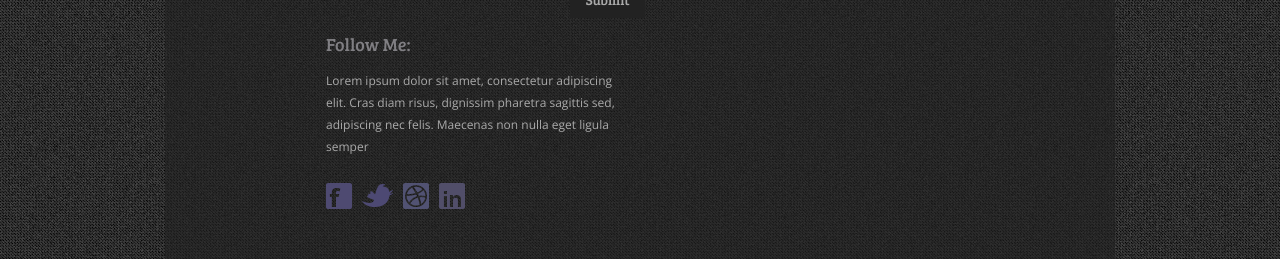
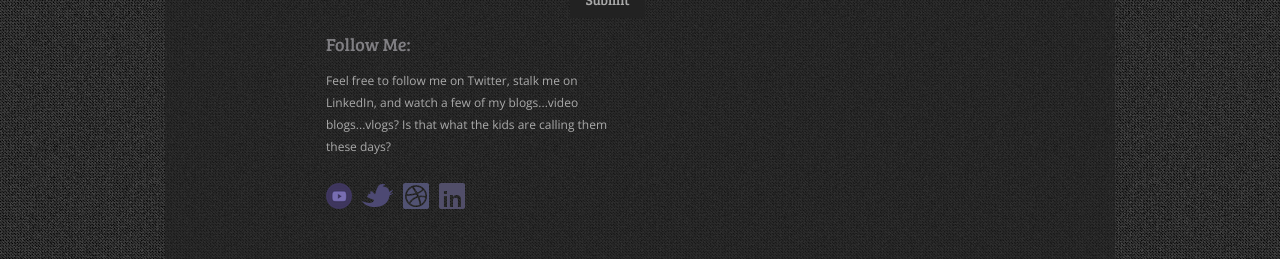
Before and after one commit to jmg0343/personal-site, a plain HTML site: page public/onePageResume/HTML/index.html in a window 1280 px wide. Shown: the part 2523-2782 px from the top of the page. Drawn offline with nearby package versions, Linux system fonts and the light colour scheme.

Commit message:
youtube link added

```diff
--- a/public/onePageResume/HTML/index.html
+++ b/public/onePageResume/HTML/index.html
@@ -106,9 +106,9 @@
                 </div>
                 <div id="social-footer">
                 	<h2>Follow Me:</h2>
-                    <p>Lorem ipsum dolor sit amet, consectetur adipiscing elit. Cras diam risus, dignissim pharetra sagittis sed, adipiscing nec felis. Maecenas non nulla eget ligula semper </p>
+                    <p>Feel free to follow me on Twitter, stalk me on LinkedIn, and watch a few of my blogs...video blogs...vlogs? Is that what the kids are calling them these days?</p>
                     <ul id="sm-links">
-                    	<li><a href="#" class="facebook">Facebook</a></li>
+                    	<li><a href="https://www.youtube.com/channel/UCgVw6XpzaaU6SaQ7Hp0ObMg" target="_blank" class="youtube">YouTube</a></li>
            				<li><a href="#" class="twitter">Twitter</a></li>
             			<li><a href="https://dribbble.com/jmg0343" class="dribble" target="_blank">Dribble</a></li>
                         <li><a href="https://www.linkedin.com/in/joey-garcia-74161b7b" class="linkedin" target="_blank">LinkedIn</a></li>
--- a/public/onePageResume/HTML/styles.css
+++ b/public/onePageResume/HTML/styles.css
@@ -245,7 +245,7 @@ textarea {
 	height:26px;
 	margin-right:10px;
 }
-#connect #social-footer #sm-links li a.facebook{background:url(images/sm-facebook-icon-copy.png) no-repeat;}
+#connect #social-footer #sm-links li a.youtube{background:url(images/youtube-copy.png) no-repeat;}
 #connect #social-footer #sm-links li a.twitter{background:url(images/sm-twitter-icon-copy.png) no-repeat; width:31px;}
 #connect #social-footer #sm-links li a.dribble{background:url(images/sm-dribble-icon-copy.png) no-repeat;}
 #connect #social-footer #sm-links li a.linkedin{background:url(images/sm-linkedin-icon-copy.png) no-repeat;}
```
Also changed, not shown: public/onePageResume/HTML/images/youtube-copy.png (added).
